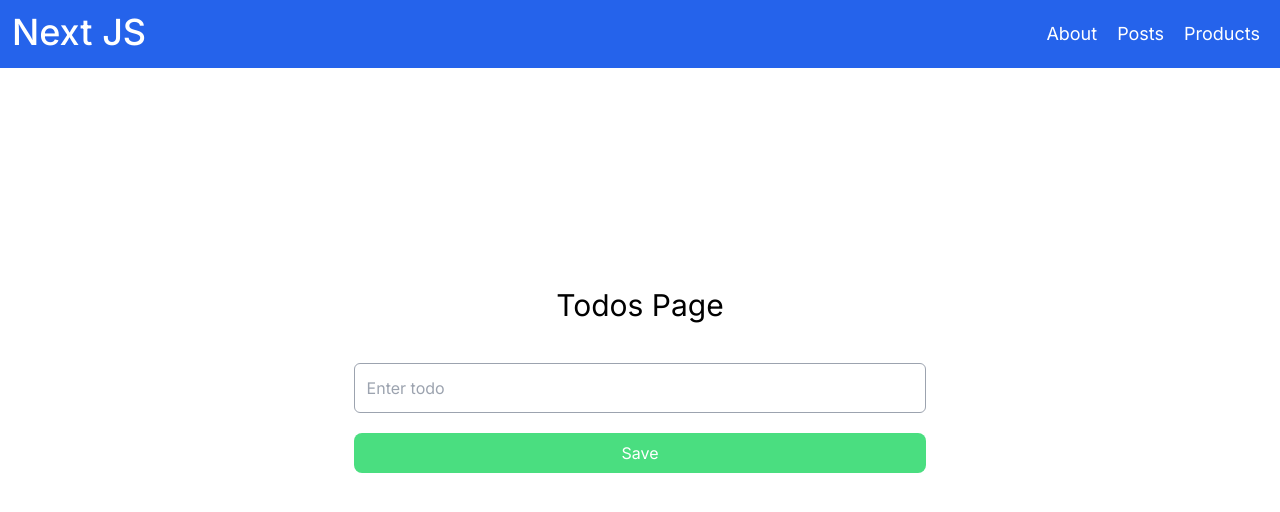
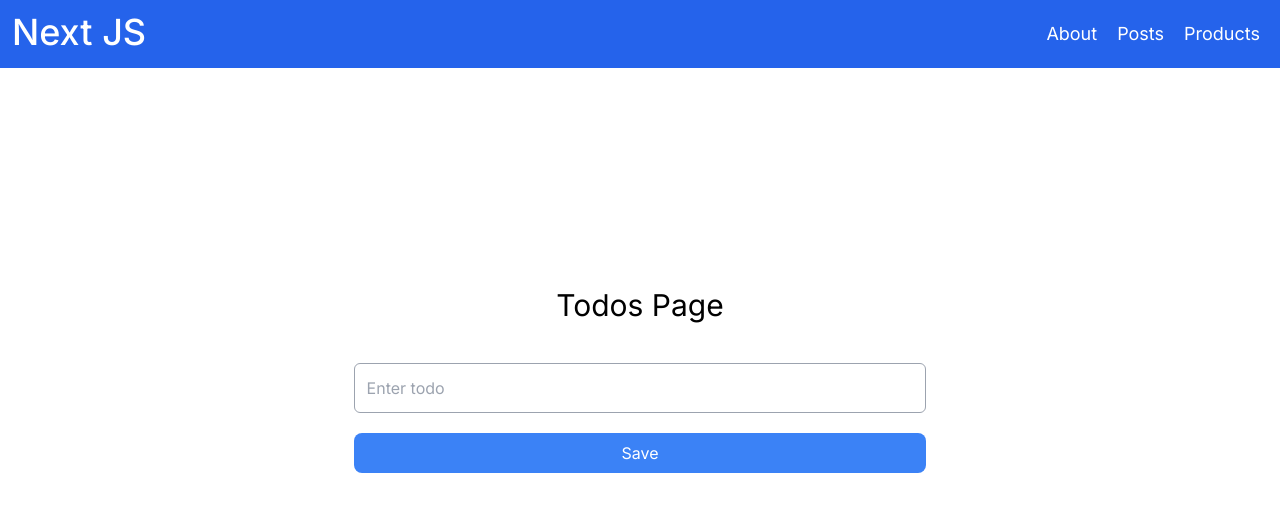
Before and after one commit to HMaroba/NextJs14-Course, a Next.js app: page /todos in a window 1280 px wide. Shown: the top 512 px of the page. Built offline with nearby package versions, Linux system fonts and the light colour scheme; no server answers; the database is empty.

Commit message:
Added database

```diff
--- a/src/app/todos/page.tsx
+++ b/src/app/todos/page.tsx
@@ -28,7 +28,7 @@ export default async function Todo() {
           name="description"
           required
         />
-        <button className="w-full p-2 bg-green-400 text-white rounded-lg mt-5">
+        <button className="w-full p-2 bg-blue-500 text-white rounded-lg mt-5">
           Save
         </button>
       </form>
```
